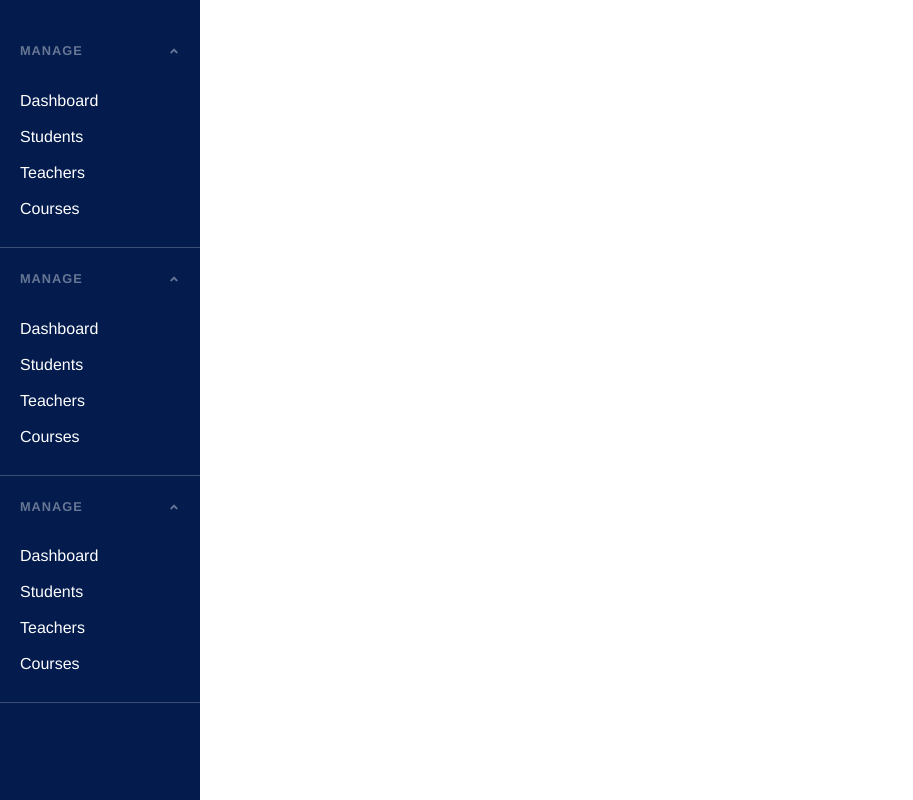
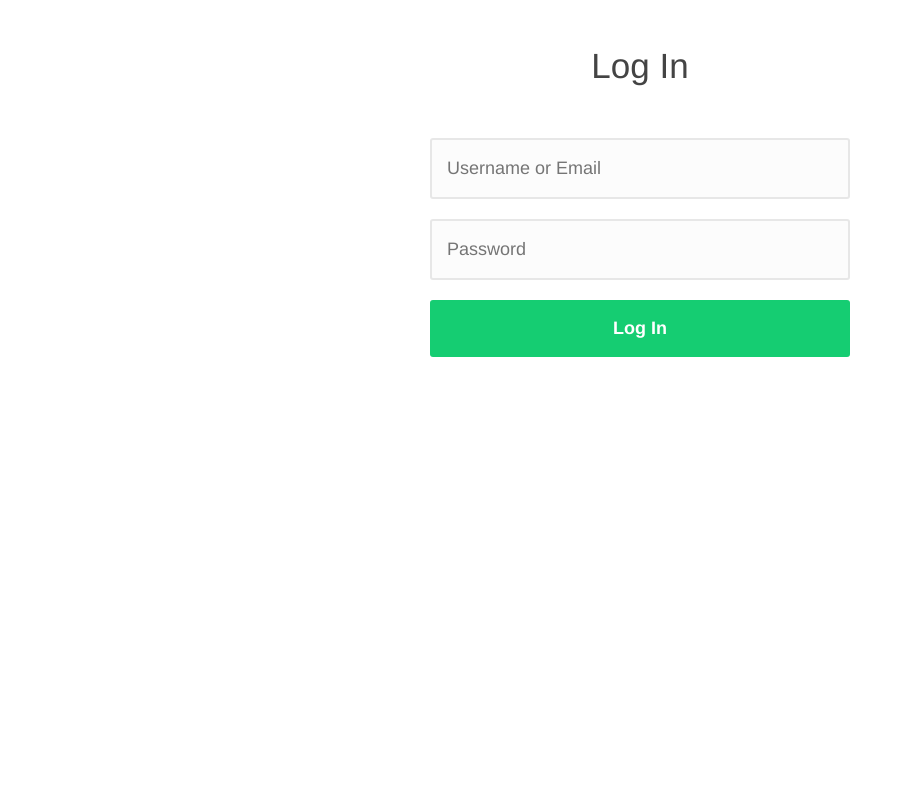
Before and after one commit to live-wire/community, a React app in the folder frontend/: page /login in a window 1280 px wide. Before the commit this address led to /home. Shown: the whole page, without its empty margins (0-913 px from the left). Built offline with nearby package versions, Linux system fonts and the light colour scheme.

Commit message:
Redirect fix

```diff
--- a/frontend/src/components/App/App.js
+++ b/frontend/src/components/App/App.js
@@ -9,23 +9,30 @@ class App extends React.Component {
 		super(props);
 
 		this.state = {
+			isLoggedIn: false
+		}
+
+		this.logUserIn = this.logUserIn.bind(this);
+	}
+
+	logUserIn() {
+		this.setState({
 			isLoggedIn: true
-		}
+		});
 	}
 
 	render() {
 		const {isLoggedIn} = this.state;
-
 		return (
 			<div className="App">
 				<Route
 					exact
 					path='/'
-					render={props => isLoggedIn ? <Redirect to='/home' /> : <LoginContainer {...props} />} />
+					render={props => <Redirect to='/home' /> } />
 
 				<Route
 					path='/login'
-					render={props => isLoggedIn ? <Redirect to='/home' /> : <LoginContainer {...props} />} />
+					render={props => isLoggedIn ? <Redirect to='/home' /> : <LoginContainer {...props} logUserIn={this.logUserIn} />} />
 
 				<PrivateRoute path='/home' component={Home} isLoggedIn={isLoggedIn} />
 			</div>
--- a/frontend/src/components/Login/Login.js
+++ b/frontend/src/components/Login/Login.js
@@ -86,7 +86,7 @@ const Login = props => {
 
 	return (
 		<div className="Login">
-			{error && <Notice>{error.message}</Notice>}
+			{error && <Notice>{error.error}</Notice>}
 			<LoginForm onSubmit={handleSubmit}>
 				<Legend>Log In</Legend>
 				<FormInput
--- a/frontend/src/components/Login/LoginContainer.js
+++ b/frontend/src/components/Login/LoginContainer.js
@@ -1,5 +1,5 @@
 import React, { Component } from 'react';
-import { withRouter } from 'react-router-dom';
+import { Redirect } from 'react-router-dom';
 import * as routes from '../../constants/routes';
 import { isValidUser, isValidPassword } from '../../helpers/validations';
 import Login from './Login';
@@ -13,7 +13,8 @@ class LoginContainer extends Component {
 			user: '',
 			password: '',
 			error: null,
-			loading: false
+			loading: false,
+			redirectToReferrer: false
 		};
 
 		this.handleInputChange = this.handleInputChange.bind(this);
@@ -35,7 +36,6 @@ class LoginContainer extends Component {
 	}
 
 	handleSubmit(event) {
-		event.preventDefault();
 		const { history } = this.props;
 		const {user, password} = this.state;
 
@@ -44,23 +44,32 @@ class LoginContainer extends Component {
 		});
 
 		login(user, password)
-		.then(res => {
-			// history.push(routes.HOME);
-			// this.setState({
-			// 	loading: false
-			// });
-			console.log(res);
-		})
-		.catch(err => {
-			this.setState({
-				loading: false,
-				error: err
-			});
-			console.log(err);
-		});
+			.then(res => {
+				const { logUserIn } = this.props;
+				this.setState({
+					redirectToReferrer: true,
+					loading: false,
+				});
+				logUserIn();
+			})
+			.catch(err => {
+				this.setState({
+					error: err.response.data,
+					loading: false
+				});
+			})
+
+		event.preventDefault();
 	}
 
 	render() {
+		debugger
+		const {redirectToReferrer} = this.state;
+		if(redirectToReferrer) {
+			debugger
+			return <Redirect to='/home' />
+		}
+
 		const { user, password, error, loading } = this.state;
 		const isEnabled = this.canBeSubmitted();
 
@@ -78,4 +87,4 @@ class LoginContainer extends Component {
 	}
 }
 
-export default withRouter(LoginContainer);
+export default LoginContainer;
--- a/frontend/src/components/Sidebar/Sidebar.js
+++ b/frontend/src/components/Sidebar/Sidebar.js
@@ -51,48 +51,6 @@ Sidebar.defaultProps = {
 				}
 			]
 		},
-		{
-			label: 'Manage',
-			subItems: [
-				{
-					label: 'Dashboard',
-					to: '/home/dashboard'
-				},
-				{
-					label: 'Students',
-					to: '/home/students'
-				},
-				{
-					label: 'Teachers',
-					to: '/home/teachers'
-				},
-				{
-					label: 'Courses',
-					to: '/home/courses'
-				}
-			]
-		},
-		{
-			label: 'Manage',
-			subItems: [
-				{
-					label: 'Dashboard',
-					to: '/home/dashboard'
-				},
-				{
-					label: 'Students',
-					to: '/home/students'
-				},
-				{
-					label: 'Teachers',
-					to: '/home/teachers'
-				},
-				{
-					label: 'Courses',
-					to: '/home/courses'
-				}
-			]
-		},
 	]
 };
 
```
